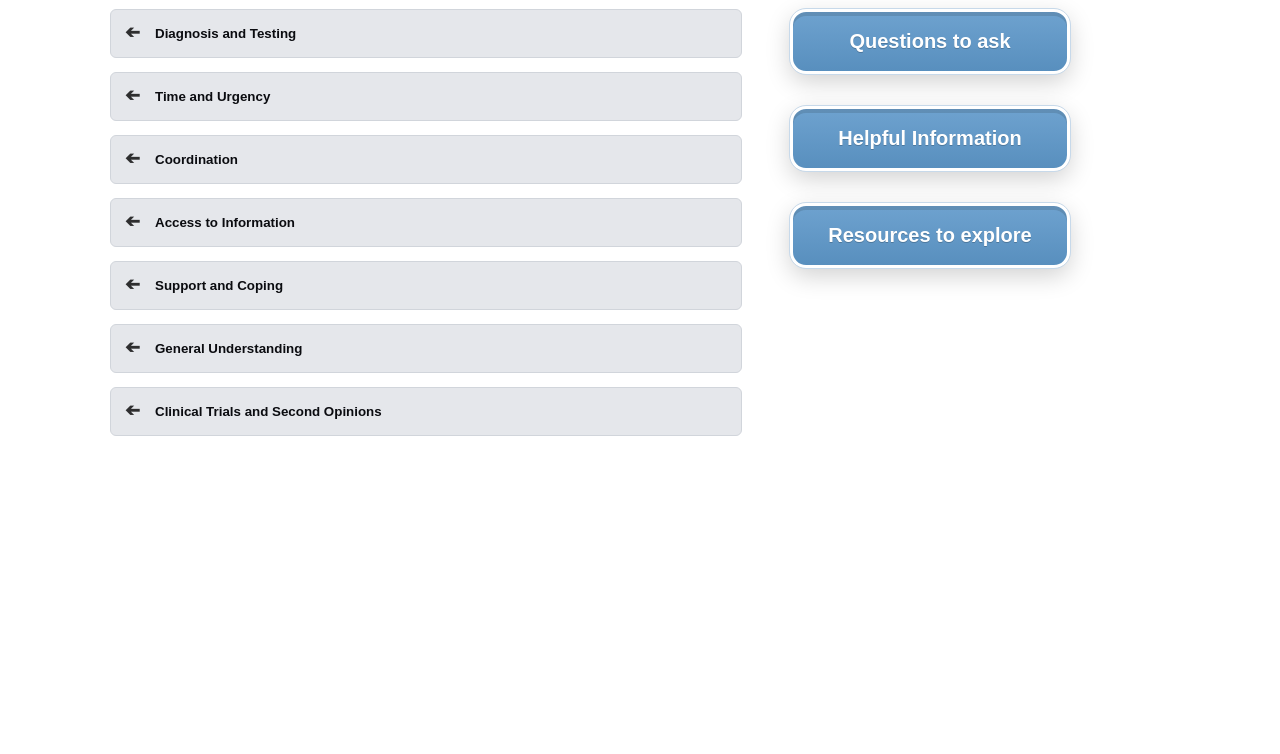
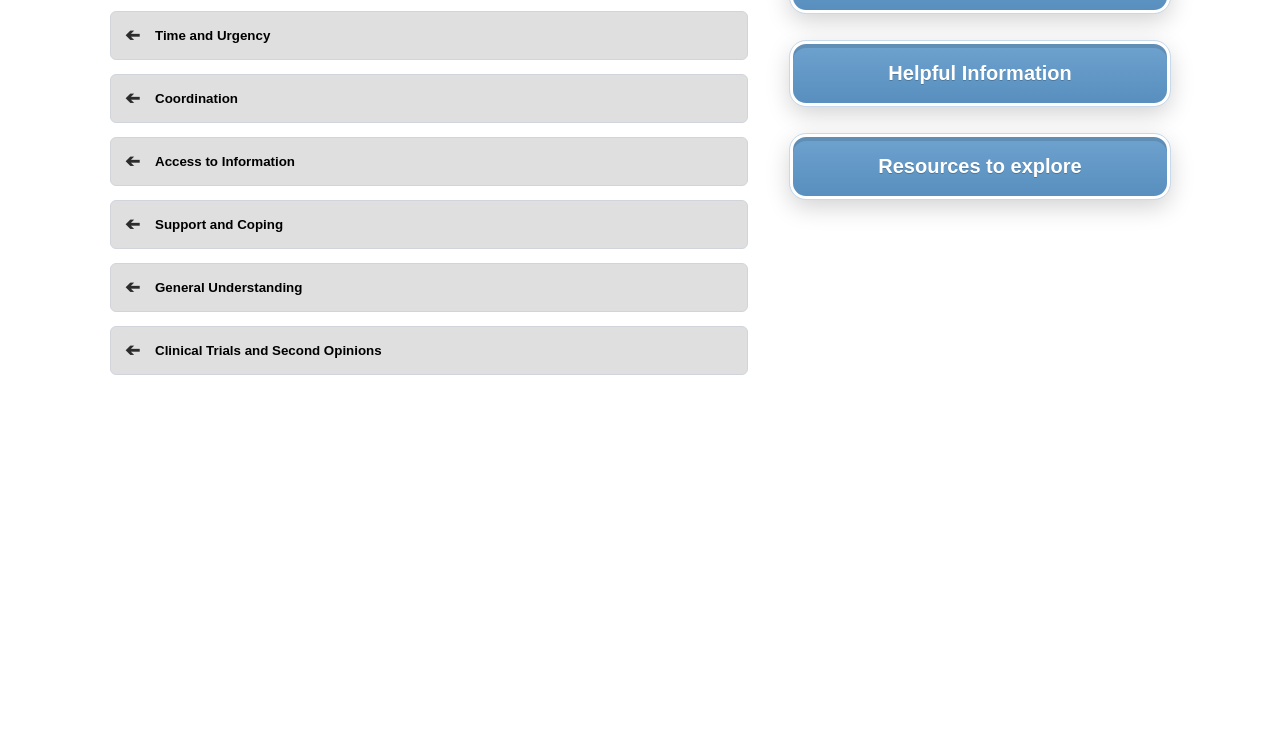
Before and after one commit to IlonaFridman/IlonaFridman.github.io, a plain HTML site: page diagnosis/diagnosis.html in a window 1280 px wide. Shown: the part 94-848 px from the top of the page. After the commit the page ends 800 px from the top, so only its background shows below. Drawn offline with Linux system fonts and the light colour scheme.

Commit message:
Update diagnosis.html

```diff
--- a/diagnosis/diagnosis.html
+++ b/diagnosis/diagnosis.html
@@ -1,161 +1,207 @@
-<!-- File: /public/slide-like-page.html -->
+<!-- File: /public/slide-accordion.html -->
 <!doctype html>
 <html lang="en">
 <head>
 <meta charset="utf-8" />
 <meta name="viewport" content="width=device-width,initial-scale=1" />
-  <title>Slide-Style Page</title>
+<title>Questions to Ask – Slide Layout</title>
 <style>
   :root{
-      --bg:#ffffff;
-      --ink:#0b0c10;
-      --muted:#52525b;
-      --panel:#e5e7eb;                 /* grey blocks (left) */
-      --panel-hover:#d9dce2;
-      --line:#d1d5db;
-      --cta0:#6ea2cf;                  /* blue gradient start */
-      --cta1:#588fbe;                  /* blue gradient end   */
-      --cta-border:#c7d9ea;            /* light bevel border  */
-      --shadow:0 10px 25px rgba(0,0,0,.10);
-      --ring: 0 0 0 3px rgba(79,70,229,.35);
+    --bg:#ffffff; --ink:#111827; --muted:#6b7280; --line:#d1d5db;
+    --panel:#dfdfdf; --panel-hover:#d6d6d6;
+    --cta0:#6ea2cf; --cta1:#588fbe; --cta-border:#c7d9ea;
+    --ring:0 0 0 3px rgba(59,130,246,.35);
   }
   *{box-sizing:border-box}
-    html,body{height:100%}
-    body{
-      margin:0;
-      background:var(--bg);
-      color:var(--ink);
-      font:16px/1.4 system-ui,-apple-system,Segoe UI,Roboto,Inter,Arial;
+  body{margin:0;background:var(--bg);color:var(--ink);font:16px/1.45 system-ui,-apple-system,Segoe UI,Roboto,Inter,Arial}
+  .container{max-width:1100px;margin:42px auto;padding:0 20px}
+  .layout{display:grid;grid-template-columns:1fr 380px;gap:42px;align-items:start}
+  /* LEFT */
+  .stack{display:flex;flex-direction:column;gap:14px;min-width:300px}
+  .acc-header{
+    width:100%;display:flex;align-items:center;gap:10px;
+    padding:16px 18px 16px 44px;border:1px solid var(--line);
+    background:var(--panel);border-radius:6px;font-weight:700;cursor:pointer;
+    text-align:left;position:relative;transition:background-color .15s,transform .06s;
   }
-
-    .container{
-      max-width:1100px;
-      margin:48px auto;
-      padding:0 20px;
+  .acc-header::before{
+    content:"\2794"; /* ➔ */
+    position:absolute;left:14px;font-size:18px;color:#000;opacity:.8;transform:rotate(180deg);
   }
-
-    .layout{
-      display:grid;
-      grid-template-columns: 1fr 380px;
-      gap:48px;
-      align-items:start;
+  .acc-header:hover{background:var(--panel-hover);transform:translateY(-1px)}
+  .acc-header:focus-visible{outline:none;box-shadow:var(--ring)}
+  .acc-panel{border-left:1px solid #cfcfcf;border-right:1px solid #cfcfcf;border-bottom:1px solid #eeeeee;border-top:4px solid #c0c7ce;margin:-8px 0 6px 24px;border-radius:2px;overflow:hidden}
+  .q-list{list-style:none;margin:0;padding:0}
+  .q-list li{
+    padding:10px 12px;border-bottom:1px solid #dcdcdc;background:#f3f5f7;color:#222;
   }
-
-    /* LEFT: stacked categories */
-    .stack{
-      display:flex;
-      flex-direction:column;
-      gap:14px;
-      min-width:300px;
+  .q-list li:last-child{border-bottom:0}
+  .acc-panel[hidden]{display:none}
+  /* RIGHT */
+  .side{display:flex;flex-direction:column;gap:28px}
+  .cta{
+    appearance:none;border:0;color:#fff;font-weight:600;font-size:20px;padding:18px 28px;border-radius:16px;
+    background:linear-gradient(180deg,var(--cta0),var(--cta1));cursor:pointer;min-width:280px;
+    box-shadow:0 4px 0 0 rgba(0,0,0,.12) inset,0 8px 24px rgba(0,0,0,.18);
+    border:3px solid #fff;outline:1px solid var(--cta-border);text-shadow:0 1px 0 rgba(0,0,0,.2);
+    transition:transform .06s ease,filter .15s ease;
   }
-    .category{
-      display:flex;
-      align-items:center;
-      width:100%;
-      border:1px solid var(--line);
-      background:var(--panel);
-      color:var(--ink);
-      border-radius:6px;
-      padding:16px 18px 16px 44px;
-      font-weight:600;
-      text-align:left;
-      cursor:pointer;
-      transition:transform .06s ease, background-color .15s ease;
-      position:relative;
-    }
-    .category::before{
-      content:"\2794"; /* ➔ */
-      position:absolute;
-      left:14px;
-      font-size:18px;
-      color:#000000cc;
-      transform: rotate(180deg); /* looks like the slide’s chevron */
-    }
-    .category:hover{ background:var(--panel-hover); transform:translateY(-1px); }
-    .category:active{ transform:translateY(0); }
-    .category:focus-visible{ outline:none; box-shadow:var(--ring); }
-
-    /* RIGHT: big pill buttons */
-    .side{
-      display:flex;
-      flex-direction:column;
-      gap:32px;
-      align-items:flex-start;
-    }
-    .cta{
-      appearance:none;
-      border:0;
-      color:#fff;
-      font-weight:600;
-      font-size:20px;
-      padding:18px 28px;
-      border-radius:16px;
-      background:linear-gradient(180deg,var(--cta0),var(--cta1));
-      box-shadow:
-        0 4px 0 0 rgba(0,0,0,.12) inset,   /* subtle inner depth */
-        0 8px 24px rgba(0,0,0,.18);        /* drop shadow */
-      border:3px solid #ffffff;            /* white outline like slide */
-      outline:1px solid var(--cta-border); /* soft outer highlight */
-      cursor:pointer;
-      min-width:280px;
-      text-shadow:0 1px 0 rgba(0,0,0,.2);
-      transition:transform .06s ease, filter .15s ease;
-    }
-    .cta:hover{ filter:brightness(1.05); transform:translateY(-1px); }
-    .cta:active{ transform:translateY(0); }
-    .cta:focus-visible{ box-shadow:var(--ring); outline-offset:2px; }
-
-    /* Header (optional – keeps page tidy) */
-    .header{
-      display:flex;justify-content:space-between;align-items:center;margin-bottom:24px;
-    }
-    .title{ font-size:22px; margin:0; }
-    .hint{ color:var(--muted); font-size:14px; }
-
+  .cta:hover{filter:brightness(1.05);transform:translateY(-1px)}
+  .cta:focus-visible{box-shadow:var(--ring)}
   /* Responsive */
-    @media (max-width: 760px){
-      .layout{ grid-template-columns:1fr; gap:28px; }
-      .side{ align-items:stretch }
-      .cta{ width:100%; min-width:unset; }
-    }
+  @media (max-width:760px){ .layout{grid-template-columns:1fr;gap:28px}.side .cta{width:100%;min-width:unset} }
 </style>
 </head>
 <body>
 <main class="container" aria-label="Slide-like layout">
-    <div class="header">
-      <h1 class="title">Patient Navigator</h1>
-      <span class="hint">Static mockup · no data required</span>
-    </div>
-
   <section class="layout">
-      <!-- LEFT: Categories -->
-      <div class="stack" role="list" aria-label="Categories">
-        <button class="category" role="listitem" aria-label="Diagnosis and Testing">Diagnosis and Testing</button>
-        <button class="category" role="listitem" aria-label="Time and Urgency">Time and Urgency</button>
-        <button class="category" role="listitem" aria-label="Coordination">Coordination</button>
-        <button class="category" role="listitem" aria-label="Access to Information">Access to Information</button>
-        <button class="category" role="listitem" aria-label="Support and Coping">Support and Coping</button>
-        <button class="category" role="listitem" aria-label="General Understanding">General Understanding</button>
-        <button class="category" role="listitem" aria-label="Clinical Trials and Second Opinions">Clinical Trials and Second Opinions</button>
-      </div>
+    <!-- LEFT: Accordion gets injected here -->
+    <div id="stack" class="stack" aria-label="Categories"></div>
 
     <!-- RIGHT: Blue buttons -->
-      <div class="side" aria-label="Actions">
-        <button class="cta" type="button" aria-label="Questions to ask">Questions to ask</button>
-        <button class="cta" type="button" aria-label="Helpful Information">Helpful Information</button>
-        <button class="cta" type="button" aria-label="Resources to explore">Resources to explore</button>
-      </div>
+    <aside class="side" aria-label="Actions">
+      <button class="cta" type="button">Questions to ask</button>
+      <button class="cta" type="button">Helpful Information</button>
+      <button class="cta" type="button">Resources to explore</button>
+    </aside>
   </section>
 </main>
 
 <script>
-    // Only wiring basic clicks so you can hook content later.
-    document.querySelectorAll('.category').forEach((el)=>{
-      el.addEventListener('click',()=>console.log('Category:', el.textContent.trim()));
+  /**
+   * Data transcribed from your slides.
+   * Note: Wording preserved; adjust freely.
+   */
+  const DATA = [
+    {
+      title: 'Diagnosis and Testing',
+      questions: [
+        'How quickly does my cancer grow?',
+        'Are there any additional tests or biopsies I need to confirm the diagnosis or understand it better?',
+        'Is it necessary to test for tumor markers in my case?',
+        'Should I be tested for estrogen receptors?',
+        'How was this diagnosis made?',
+        'Do I need to do genetic testing?',
+        'What are the types of breast cancer?',
+        'What do “grade”, “stage”, “margin” mean?',
+        'Am I at an increased risk of ovarian cancer or other types of cancer?'
+      ]
+    },
+    {
+      title: 'Time and Urgency',
+      questions: [
+        'How much time do I have to decide about my treatment?',
+        'How long does it take to hear back after I complete my tests?'
+      ]
+    },
+    {
+      title: 'Coordination',
+      questions: [
+        'Who will be part of my care team, and what is each person’s role?',
+        'Which doctors should I be seeing and when?',
+        'Is there a patient navigator or social worker I can talk to?',
+        'Who else should I talk to?',
+        'What should be my next step?'
+      ]
+    },
+    {
+      title: 'Access to Information',
+      questions: [
+        'How could I access or use “my chart”?',
+        'Where do I get additional information on breast cancer?'
+      ]
+    },
+    {
+      title: 'Support and Coping',
+      questions: [
+        'Are there support groups or counseling services you recommend?',
+        'What should I tell my family and friends about breast cancer?',
+        'How will cancer treatment affect my work, life, and other activities?'
+      ]
+    },
+    {
+      title: 'General Understanding',
+      questions: [
+        'How did I get cancer?',
+        'What are the risks to my family because of my diagnosis?',
+        'Do I need a reproductive specialist’s consultation?'
+      ]
+    },
+    {
+      title: 'Clinical Trials and Second Opinions',
+      questions: [
+        'What are the clinical trials available to me?',
+        'I would like to know more about clinical trials, whom should I ask?',
+        'What expenses associated with clinical trial may not be covered by insurance?',
+        'When should I search for second opinion?'
+      ]
+    }
+  ];
+
+  // Renders accordion; single-open behavior to match slide narrative.
+  (function renderAccordion(){
+    const stack = document.getElementById('stack');
+    DATA.forEach((cat, idx) => {
+      const id = `panel-${idx}`;
+      const btn = document.createElement('button');
+      btn.className = 'acc-header';
+      btn.type = 'button';
+      btn.id = `btn-${idx}`;
+      btn.setAttribute('aria-expanded', 'false');
+      btn.setAttribute('aria-controls', id);
+      btn.textContent = ` ${cat.title}`; // leading space keeps arrow readable
+
+      const panel = document.createElement('div');
+      panel.className = 'acc-panel';
+      panel.id = id;
+      panel.setAttribute('role','region');
+      panel.setAttribute('aria-labelledby', btn.id);
+      panel.hidden = true;
+
+      const ul = document.createElement('ul');
+      ul.className = 'q-list';
+      cat.questions.forEach(q => {
+        const li = document.createElement('li');
+        li.textContent = q;
+        ul.appendChild(li);
       });
-    document.querySelectorAll('.cta').forEach((el)=>{
-      el.addEventListener('click',()=>console.log('CTA:', el.textContent.trim()));
+      panel.appendChild(ul);
+
+      btn.addEventListener('click', () => togglePanel(idx));
+      stack.appendChild(btn);
+      stack.appendChild(panel);
     });
+
+    document.addEventListener('keydown', (e) => {
+      // Why: quick a11y shortcut to collapse all.
+      if (e.key === 'Escape') collapseAll();
+    });
+  })();
+
+  function togglePanel(i){
+    const btn = document.getElementById(`btn-${i}`);
+    const panel = document.getElementById(`panel-${i}`);
+    const open = btn.getAttribute('aria-expanded') === 'true';
+
+    // close others to mimic slide behavior
+    collapseAll();
+
+    if (!open){
+      btn.setAttribute('aria-expanded','true');
+      panel.hidden = false;
+      // scroll into view for long pages
+      panel.scrollIntoView({ behavior:'smooth', block:'nearest' });
+    }
+  }
+
+  function collapseAll(){
+    DATA.forEach((_, idx) => {
+      const b = document.getElementById(`btn-${idx}`);
+      const p = document.getElementById(`panel-${idx}`);
+      if (b) b.setAttribute('aria-expanded','false');
+      if (p) p.hidden = true;
+    });
+  }
 </script>
 </body>
 </html>
```
Lines whose indentation alone changed are shown as unchanged.
